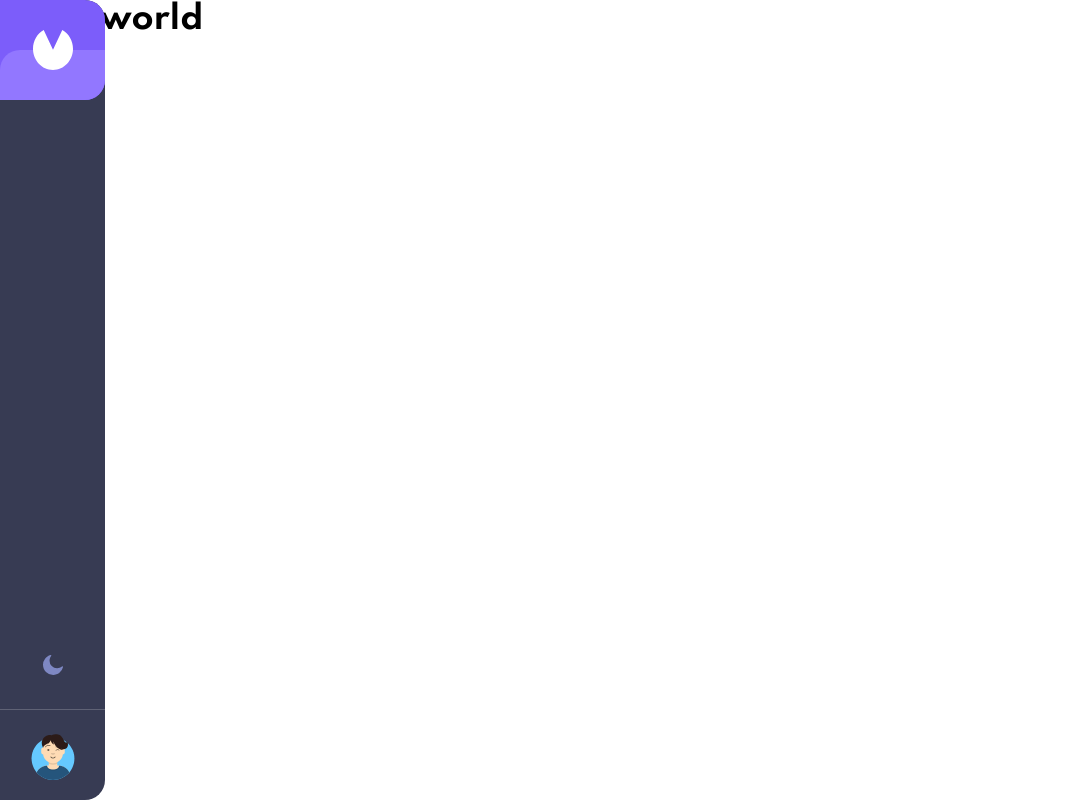
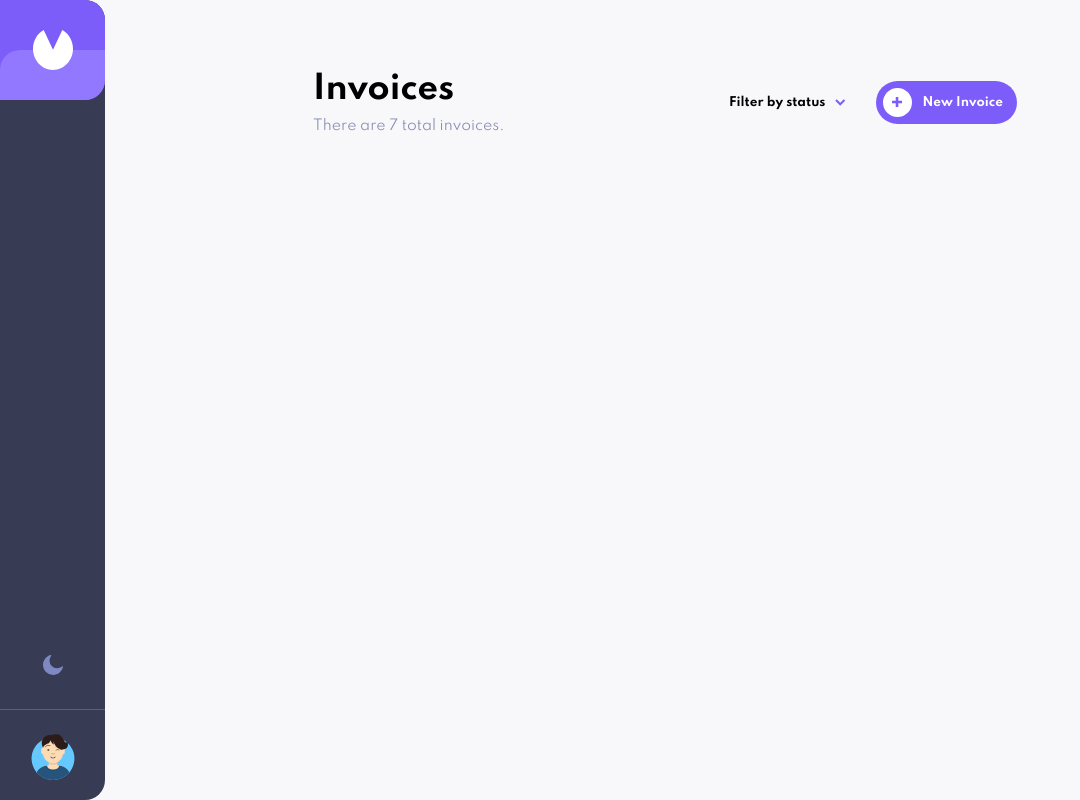
Before and after one commit to akaahl/invoice-app-react, a React (Create React App) app: page / in a window 1280 px wide. Shown: the whole page, without its empty margins (0-1080 px from the left). Built offline with nearby package versions, Linux system fonts and the light colour scheme.

Commit message:
Added Header component in Home page

```diff
--- a/src/App.js
+++ b/src/App.js
@@ -1,15 +1,24 @@
 import GlobalStyle from "./globalStyles";
 import Navbar from "./components/Navbar/Navbar";
+import Home from "./pages/Home";
+import styled from "styled-components";
 
 function App() {
   return (
-    <div className="App">
+    <StyledApp>
       <GlobalStyle />
       <Navbar />
 
-      <h1>Hello world</h1>
-    </div>
+      <Home />
+    </StyledApp>
   );
 }
 
 export default App;
+
+const StyledApp = styled.div`
+  background-color: #f8f8fb;
+  min-height: 100vh;
+  display: flex;
+  justify-content: center;
+`;
--- /dev/null
+++ b/src/components/Home/Header.js
@@ -0,0 +1,94 @@
+import React from "react";
+import styled from "styled-components";
+import arrowIcon from "../../assets/images/icon-arrow-down.svg";
+import plusIcon from "../../assets/images/icon-plus.svg";
+
+const Header = () => {
+  return (
+    <StyledHeader>
+      <div className="left-side">
+        <h1>Invoices</h1>
+        <p>There are 7 total invoices.</p>
+      </div>
+
+      <div className="right-side">
+        <div className="filter-wrapper">
+          <button className="filter-btn">
+            Filter by status
+            <img src={arrowIcon} alt="arrow" />
+          </button>
+        </div>
+
+        <button className="add-invoice-btn">
+          <div className="icon">
+            <img src={plusIcon} alt="plus icon" />
+          </div>
+          New Invoice
+        </button>
+      </div>
+    </StyledHeader>
+  );
+};
+
+export default Header;
+
+const StyledHeader = styled.header`
+  display: flex;
+  align-items: center;
+  justify-content: space-between;
+
+  .left-side {
+    p {
+      color: #888eb0;
+      margin-top: 10px;
+      font-size: 14px;
+    }
+  }
+
+  .right-side {
+    display: flex;
+    align-items: center;
+    .filter-wrapper {
+      position: relative;
+      margin-right: 20px;
+
+      .filter-btn {
+        border: none;
+        padding: 10px;
+        background: none;
+        color: #000000;
+        font-weight: 700;
+        font-size: 12px;
+        display: flex;
+        align-items: center;
+
+        img {
+          margin-left: 10px;
+        }
+      }
+    }
+
+    .add-invoice-btn {
+      display: flex;
+      align-items: center;
+      justify-content: space-between;
+      background: none;
+      background-color: #7c5dfa;
+      padding: 7px 14px 7px 7px;
+      border: none;
+      border-radius: 25px;
+      color: #ffffff;
+      font-weight: 700;
+      font-size: 12px;
+
+      .icon {
+        display: grid;
+        place-items: center;
+        padding: 9px;
+        border-radius: 50%;
+        background-color: #ffffff;
+        margin-right: 10px;
+      }
+    }
+  }
+`;
--- /dev/null
+++ b/src/pages/Home.js
@@ -0,0 +1,18 @@
+import React from "react";
+import styled from "styled-components";
+import Header from "../components/Home/Header";
+
+const Home = () => {
+  return (
+    <StyledHome>
+      <Header />
+    </StyledHome>
+  );
+};
+
+export default Home;
+
+const StyledHome = styled.main`
+  width: 55%;
+  margin: 70px 0 70px 50px;
+`;
```
